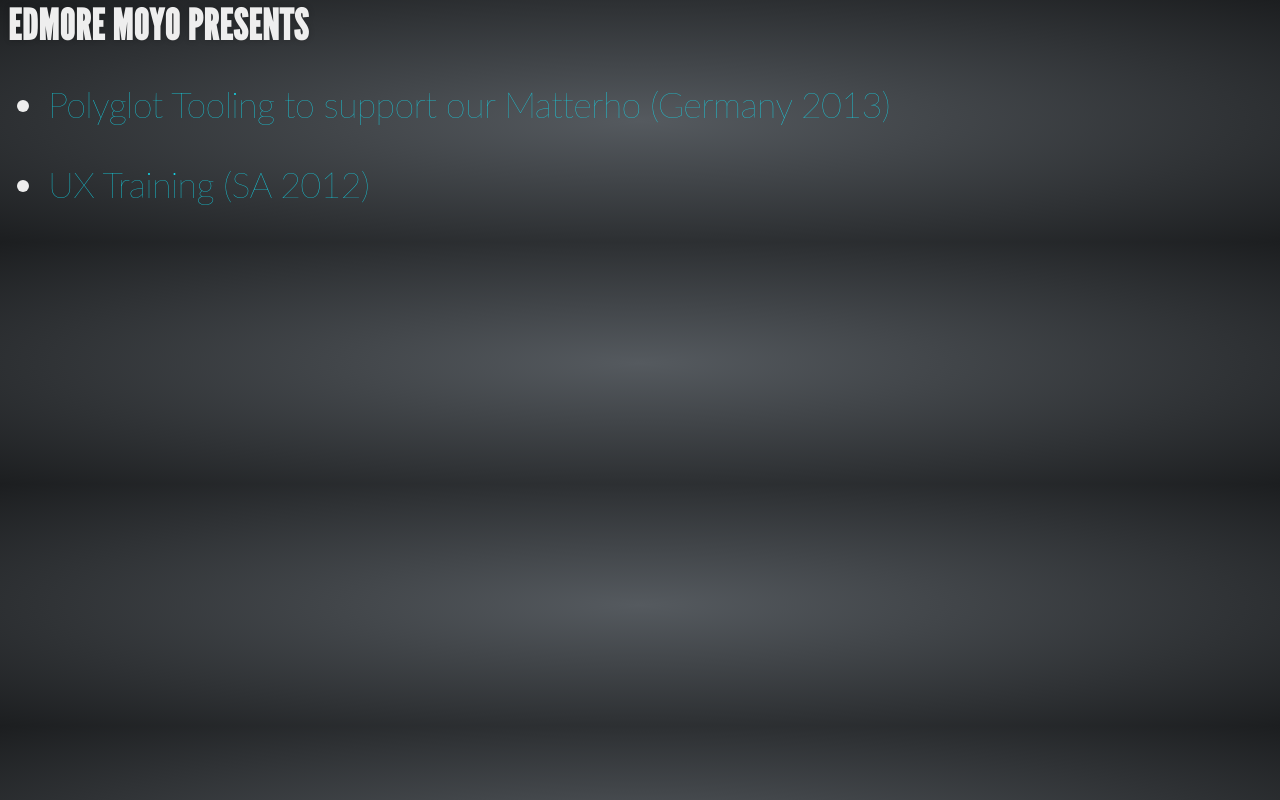
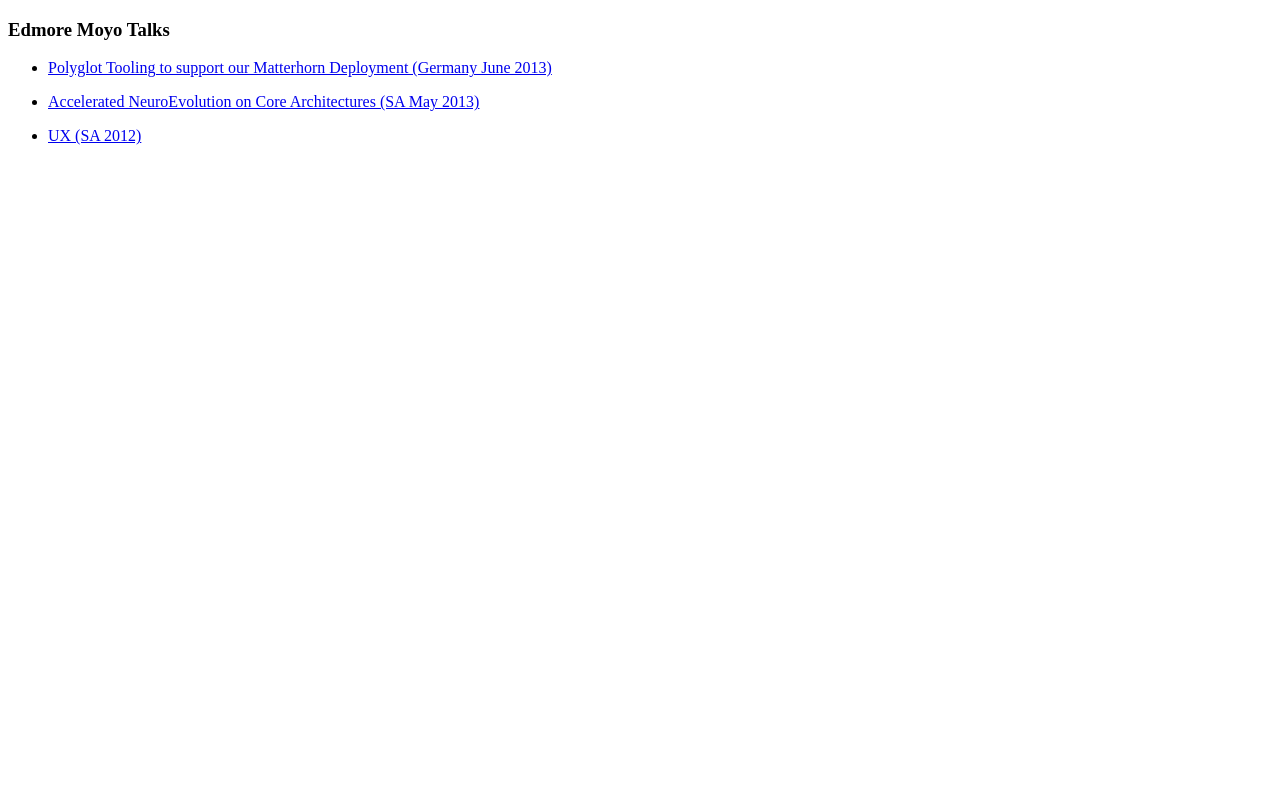
Before and after one commit to edmore/edmorepresents, a website: page public/index.html in a window 1280 px wide. Drawn offline with Linux system fonts and the light colour scheme.

Commit message:
simplified talks page

```diff
--- a/public/index.html
+++ b/public/index.html
@@ -5,31 +5,26 @@
 
 		<title>Edmore Moyo Talks</title>
 
-		<meta name="description" content="Edmore Moyo Presents">
+		<meta name="description" content="Edmore Moyo Talks">
 		<meta name="author" content="Edmore Moyo">
 
 		<meta name="apple-mobile-web-app-capable" content="yes" />
 		<meta name="apple-mobile-web-app-status-bar-style" content="black-translucent" />
 
-		<link rel="stylesheet" href="slides/css/theme/default.css">
-
-		<!-- For syntax highlighting -->
-		<link rel="stylesheet" href="slides/lib/css/zenburn.css">
-
-		<!--[if lt IE 9]>
-		<script src="slides/lib/js/html5shiv.js"></script>
-		<![endif]-->
 </head>
 <body>
-  <div class="reveal">
+  <div class="">
     <div>
       <section>
-      <h3>Edmore Moyo Presents</h3>
+      <h3>Edmore Moyo Talks</h3>
       <ul>
-        <li><a href="#">Polyglot Tooling to support our Matterho  (Germany 2013)</a></li>
+        <li><a href="#">Polyglot Tooling to support our Matterhorn Deployment  (Germany June 2013)</a></li>
       </ul>
       <ul>
-        <li><a href="/slides/UX">UX Training (SA 2012)</a></li>
+        <li><a href="#">Accelerated NeuroEvolution on Core Architectures (SA May 2013)</a></li>
+      </ul>
+      <ul>
+        <li><a href="/slides/UX">UX (SA 2012)</a></li>
       </ul>
       </section>
     </div>
```
